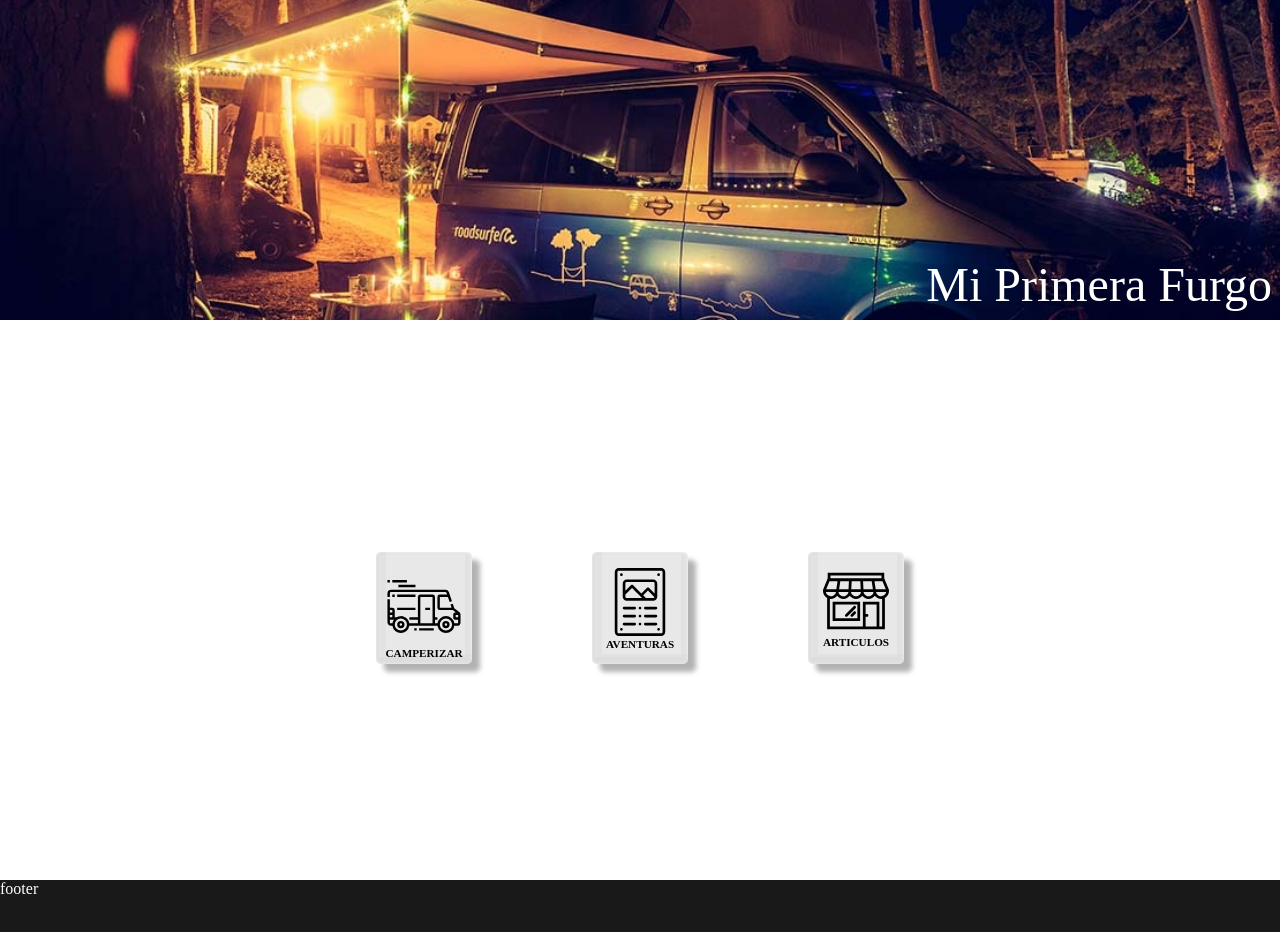
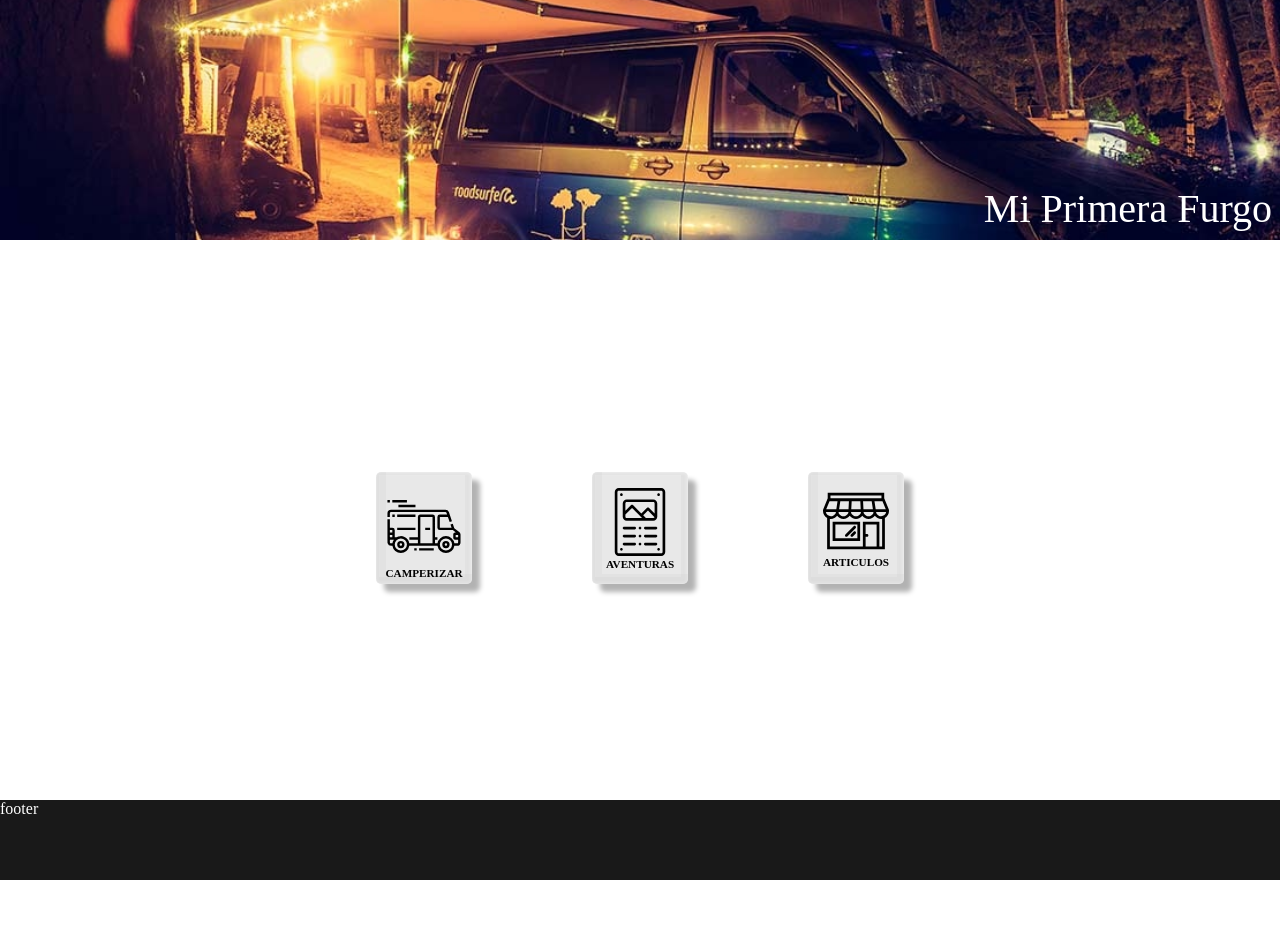
Before and after one commit to j0tac3/miprimerafurgo, an Angular app: page /home in a window 1280 px wide. Shown: the top 932 px of the page. After the commit the page ends 880 px from the top, so only its background shows below. Built offline with nearby package versions, Linux system fonts and the light colour scheme.

Commit message:
Maquetacion del heeader

```diff
--- a/src/app/components/home-components/header/header.component.css
+++ b/src/app/components/home-components/header/header.component.css
@@ -9,8 +9,8 @@
     font-size: 2rem;
 }
 .header-container-expand{
-    height: 20rem;
-    font-size: 3rem;
+    height: 15rem;
+    font-size: 2.5rem;
 }
 .header-image{
     width: 100%;
@@ -26,7 +26,7 @@
 
 @media screen and (max-width: 750px) {
     .header-container-expand{
-        height: 15rem;
-        font-size: 2.5rem;
+        /* height: 15rem;
+        font-size: 2.5rem; */
     }
 }
```
